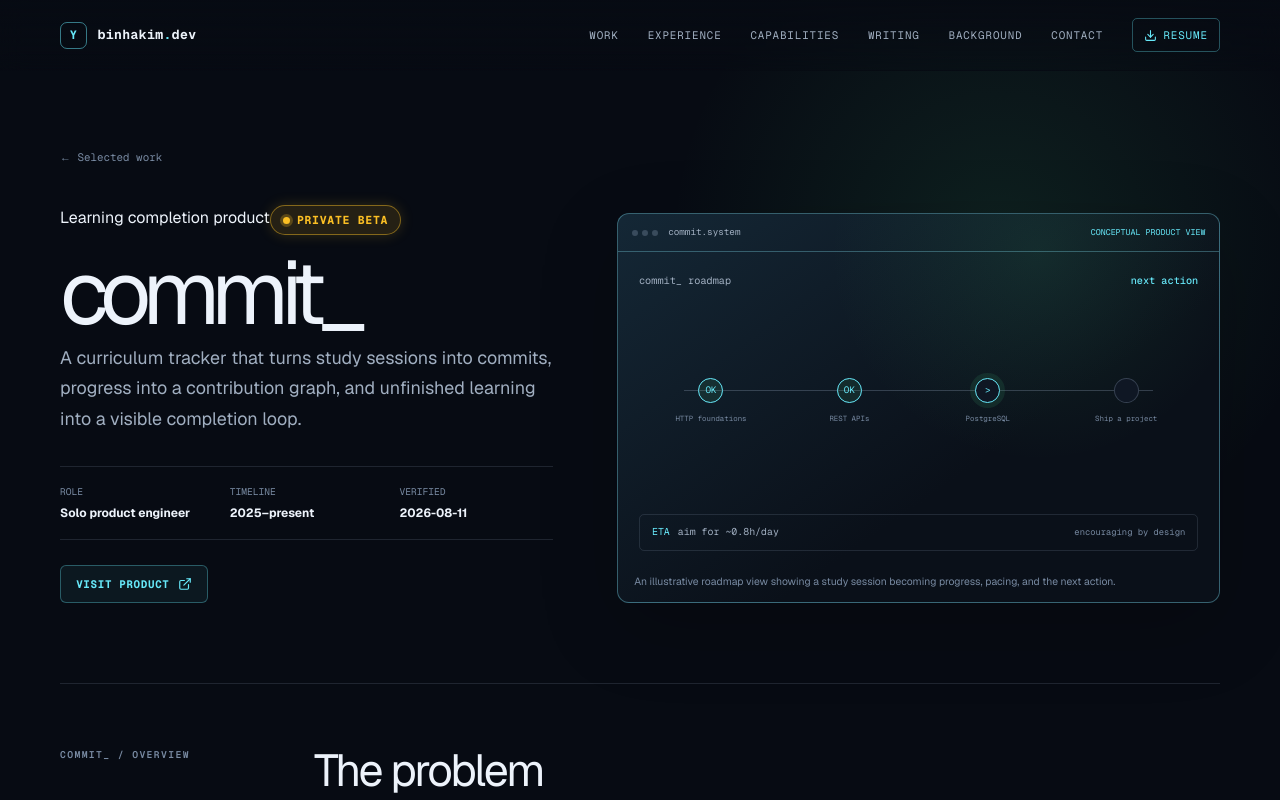
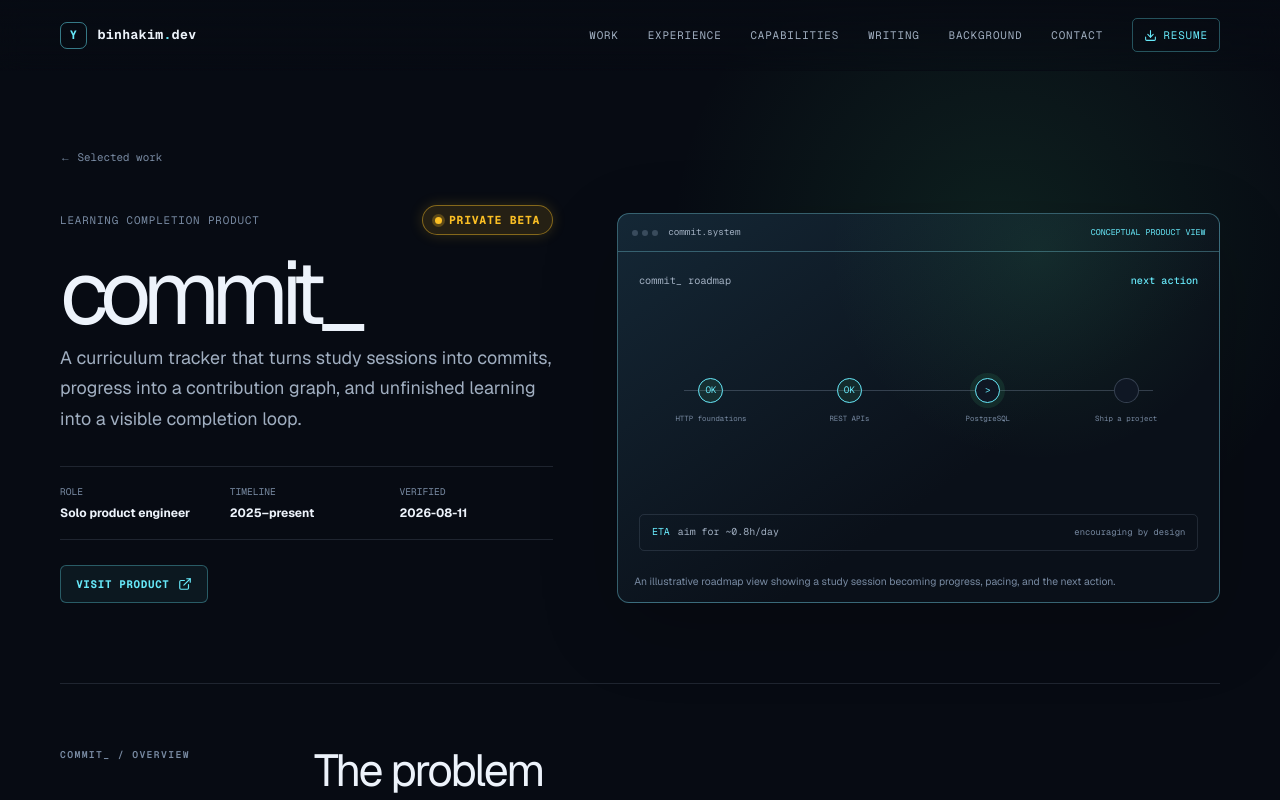
Before and after one commit to ws0x/binhakim-portfolio, a Next.js app: page /work/commit in a window 1280 px wide. Shown: the top 800 px of the page. Built offline with nearby package versions, Linux system fonts and the light colour scheme.

Commit message:
style(ui): position project status label on the top right of each section card

```diff
--- a/src/app/globals.css
+++ b/src/app/globals.css
@@ -147,6 +147,7 @@ button { font: inherit; }
 .story-summary { margin: 1.1rem 0 0; color: var(--muted); font-size: .98rem; line-height: 1.7; }
 
 /* Prominent Project Status Labels */
+.story-status-corner { position: absolute; top: 1.35rem; right: 1.35rem; z-index: 5; }
 .status-pill { display: inline-flex; align-items: center; gap: .45rem; padding: .32rem .75rem; border: 1px solid var(--line-strong); border-radius: 999px; font-family: var(--font-mono); font-size: .72rem; font-weight: 700; letter-spacing: .06em; text-transform: uppercase; white-space: nowrap; transition: all .2s ease; }
 .status-dot { width: 7px; height: 7px; border-radius: 50%; display: inline-block; }
 .status-public-live, .status-internal-production { border-color: rgba(52, 211, 153, 0.45); background: rgba(52, 211, 153, 0.12); color: #34d399; box-shadow: 0 0 14px rgba(52, 211, 153, 0.18); }
--- a/src/components/ProjectStory.tsx
+++ b/src/components/ProjectStory.tsx
@@ -115,11 +115,13 @@ function ProjectLinks({ project, includeCaseStudy = true }: { project: ProjectCa
 export function ProjectStory({ project, index }: { project: ProjectCaseStudy; index: number }) {
   return (
     <article className={`project-story accent-${project.accent}`}>
+      <div className="story-status-corner">
+        <StatusPill project={project} />
+      </div>
       <div className="story-index">0{index}</div>
       <div className="story-copy">
         <div className="story-header">
           <span className="story-eyebrow">{project.eyebrow}</span>
-          <StatusPill project={project} />
         </div>
         <h3>{project.name}</h3>
         <p className="story-category">{project.category}</p>
@@ -157,7 +159,10 @@ export function CaseStudyHero({ project }: { project: ProjectCaseStudy }) {
     <header className={`case-hero accent-${project.accent}`}>
       <div className="case-hero-copy">
         <Link className="back-link" href="/#work">← Selected work</Link>
-        <div className="story-kicker"><span>{project.eyebrow}</span><StatusPill project={project} /></div>
+        <div className="story-header">
+          <span className="story-eyebrow">{project.eyebrow}</span>
+          <StatusPill project={project} />
+        </div>
         <h1>{project.name}</h1>
         <p className="case-summary">{project.summary}</p>
         <div className="case-facts">
```
